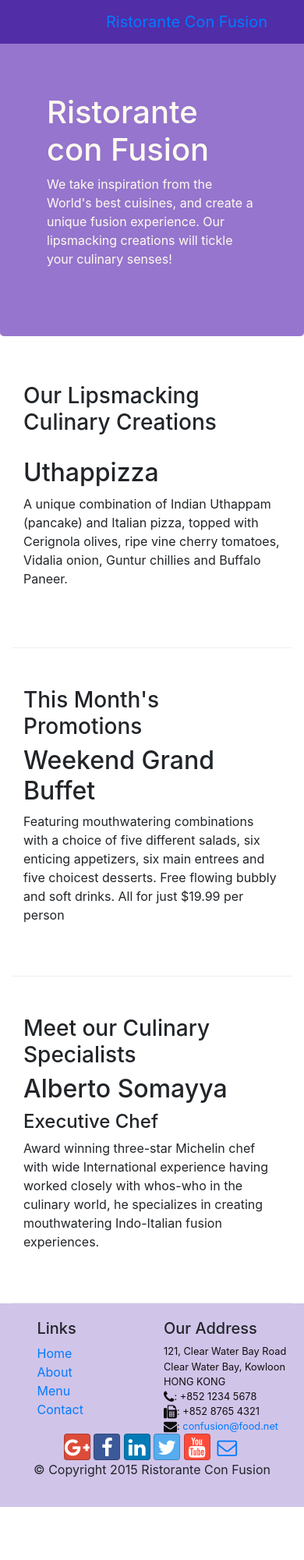
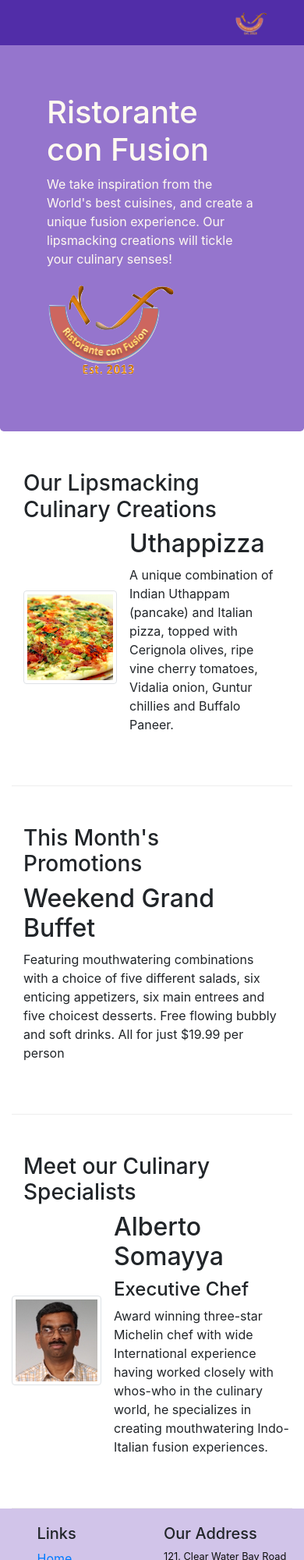
Before and after one commit to Yanghwa/coursera_bootstrap, a website: page index.html in a window 390 px wide. Shown: the top 2000 px of the page at 78% size. Before the commit the page ends 1932 px from the top, so only its background shows below. Drawn offline with nearby package versions, Linux system fonts and the light colour scheme.

Commit message:
Images and Media

```diff
--- a/index.html
+++ b/index.html
@@ -23,7 +23,7 @@
                 <button class="navbar-toggler" type="button" data-toggle="collapse" data-target="#Navbar">
                     <span class="navbar-toggler-icon"></span>
                 </button>
-                <a class="navbar-brand" href="#">Ristorante Con Fusion</a>
+                <a class="navbar-brand" href="#"><img src="img/logo.png" height="30" width="41"></a>
                 <div class="collapse navbar-collapse" id="Navbar">
                     <ul class="navbar-nav">
                         <li class="nav-item active"><a class="nav-link" href="#"><span class="fa fa-home fa-lg"></span> Home</a></li>
@@ -41,7 +41,8 @@
                     <h1>Ristorante con Fusion</h1>
                     <p>We take inspiration from the World's best cuisines, and create a unique fusion experience. Our lipsmacking creations will tickle your culinary senses!</p>
                 </div>
-                <div class="col col-sm">
+                <div class="col col-sm align-self-center">
+                    <img src="img/logo.png" class="img-fluid">
                 </div>
             </div>
         </div>
@@ -52,9 +53,18 @@
             <div class="col-sm-4 col-md-3 flex-last">
                 <h3>Our Lipsmacking Culinary Creations</h3>
             </div>
-            <div class="col-sm col-md flex-first">
-                <h2>Uthappizza</h2>
-                <p>A unique combination of Indian Uthappam (pancake) and Italian pizza, topped with Cerignola olives, ripe vine cherry tomatoes, Vidalia onion, Guntur chillies and Buffalo Paneer.</p>
+            <div class='col-sm col-md flex-first'>
+                <div class="media">
+                    <img class="d-flex mr-3 img-thumbnail align-self-center"
+                        src="img/uthappizza.png" alt="Uthappizza">
+                    <div class="media-body">
+                        <h2 class="mt-0">Uthappizza</h2>
+                        <p class="hidden-xs-down">A unique combination of Indian Uthappam (pancake) and
+                        Italian pizza, topped with Cerignola olives, ripe vine
+                        cherry tomatoes, Vidalia onion, Guntur chillies and
+                        Buffalo Paneer.</p>
+                    </div>
+                </div>
             </div>
         </div>
 
@@ -73,10 +83,18 @@
             <div class="col-sm-4 col-md-3 flex-last">
                 <h3>Meet our Culinary Specialists</h3>
             </div>
-            <div class="col-sm col-md flex-first">
-                <h2>Alberto Somayya</h2>
-                <h4>Executive Chef</h4>
-                <p>Award winning three-star Michelin chef with wide International experience having worked closely with whos-who in the culinary world, he specializes in creating mouthwatering Indo-Italian fusion experiences. </p>
+            <div class="media">
+                <img class="d-flex mr-3 img-thumbnail align-self-center"
+                     src="img/alberto.png" alt="Alberto Somayya">
+                <div class="media-body">
+                    <h2 class="mt-0">Alberto Somayya</h2>
+                    <h4>Executive Chef</h4>
+                    <p class="hidden-xs-down">Award winning three-star Michelin chef with wide
+                     International experience having worked closely with
+                     whos-who in the culinary world, he specializes in
+                      creating mouthwatering Indo-Italian fusion experiences.
+                     </p>
+                </div>
             </div>
         </div>
     </div>
```
Also changed, not shown: img/alberto.png (added), img/buffet.png (added), img/logo.png (added), img/uthappizza.png (added), 1 other file.
